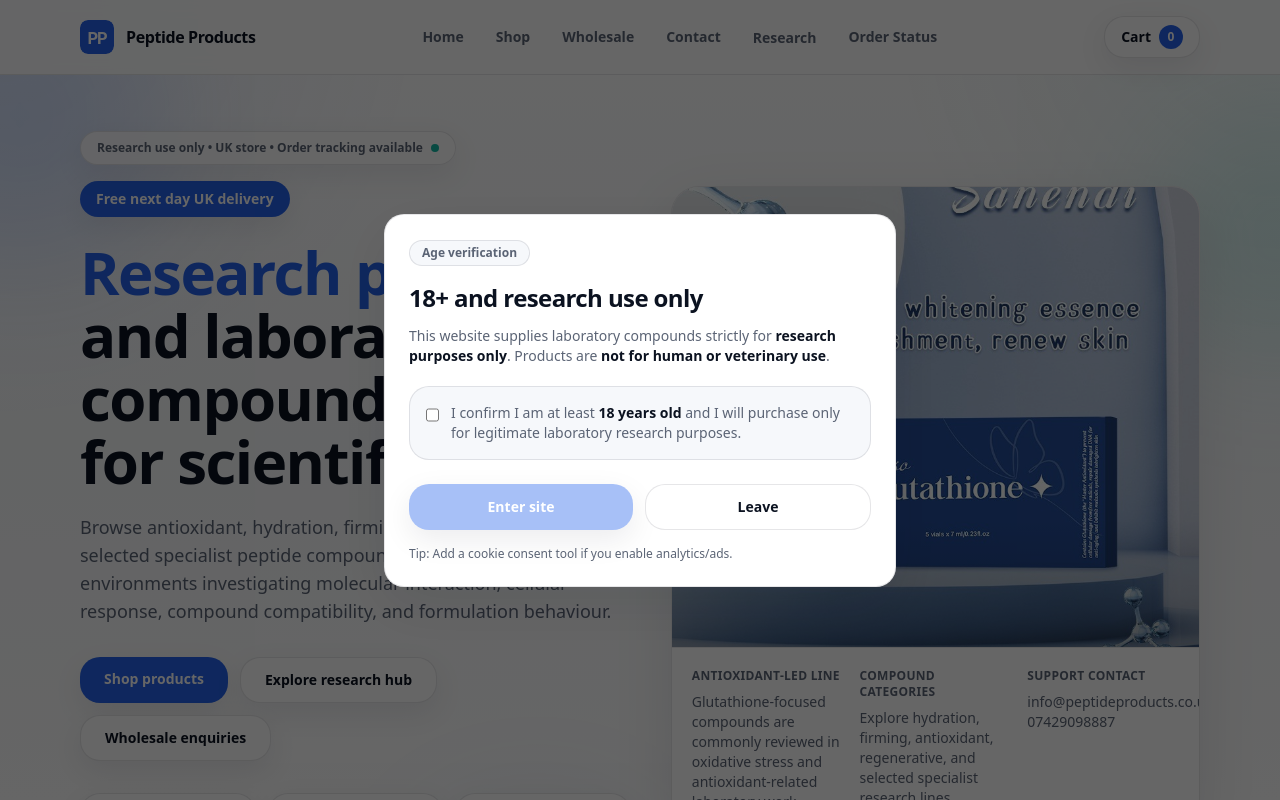
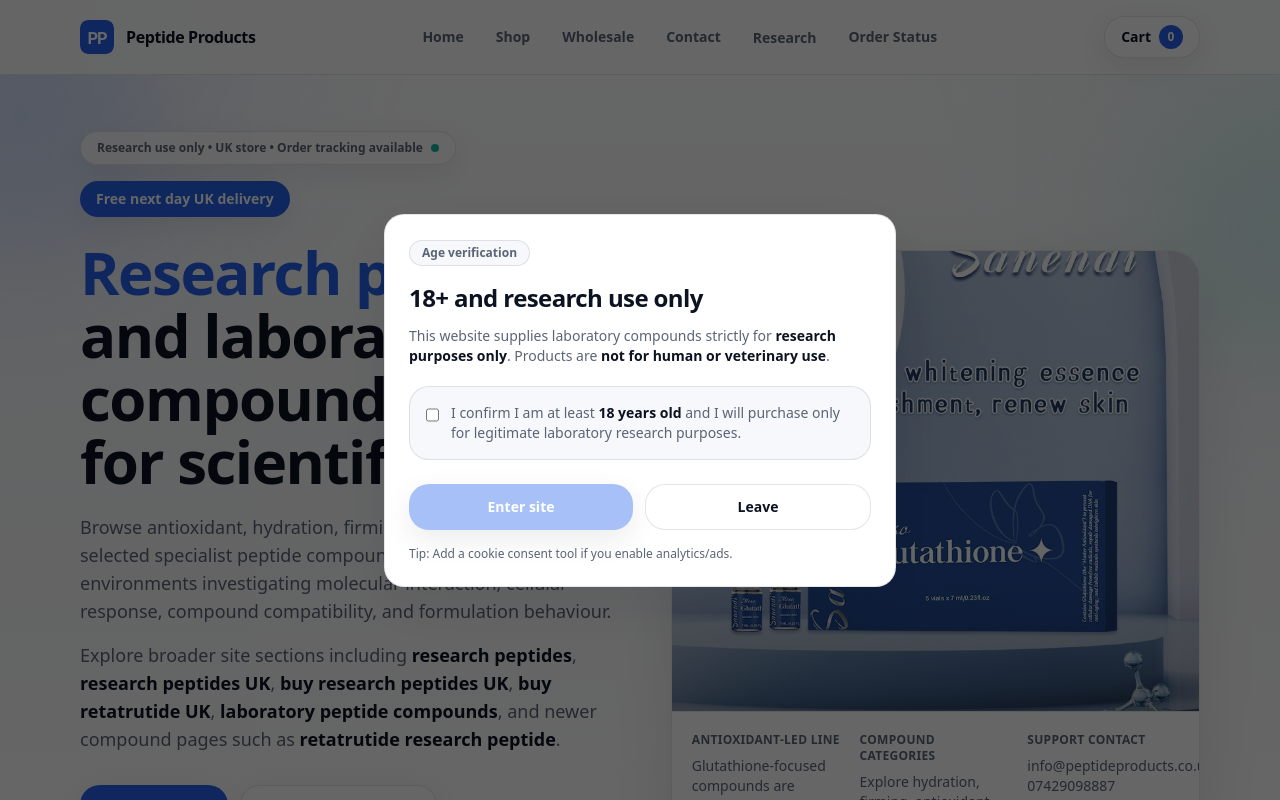
Before and after one commit to readdocs-ai/peptideproducts-store, a Next.js app: page / in a window 1280 px wide. Shown: the top 800 px of the page. Built offline with nearby package versions, Linux system fonts and the light colour scheme.

Commit message:
Improve buy retatrutide UK image SEO

```diff
--- a/src/app/buy-retatrutide-uk/page.tsx
+++ b/src/app/buy-retatrutide-uk/page.tsx
@@ -6,11 +6,33 @@ import { Footer } from "@/components/Footer";
 import { Container } from "@/components/Container";
 
 export const metadata: Metadata = {
-  title: "Buy Retatrutide UK | Research Peptide Supplier",
+  title: "Buy Retatrutide UK | 40mg Research Peptide Pen | Peptide Products",
   description:
     "Buy Retatrutide research peptide in the UK. Explore the 40mg research peptide pen, laboratory compound context, and supporting research pages.",
   alternates: {
     canonical: "https://www.peptideproducts.co.uk/buy-retatrutide-uk",
+  },
+  openGraph: {
+    title: "Buy Retatrutide UK | 40mg Research Peptide Pen | Peptide Products",
+    description:
+      "Buy Retatrutide research peptide in the UK. Explore the 40mg research peptide pen, laboratory compound context, and supporting research pages.",
+    url: "https://www.peptideproducts.co.uk/buy-retatrutide-uk",
+    siteName: "Peptide Products",
+    images: [
+      {
+        url: "https://www.peptideproducts.co.uk/products/retatrutide-40mg-uk.jpg",
+        width: 1200,
+        height: 900,
+        alt: "Buy retatrutide 40mg UK research peptide pen",
+      },
+    ],
+  },
+  twitter: {
+    card: "summary_large_image",
+    title: "Buy Retatrutide UK | 40mg Research Peptide Pen | Peptide Products",
+    description:
+      "Buy Retatrutide research peptide in the UK. Explore the 40mg research peptide pen and supporting research pages.",
+    images: ["https://www.peptideproducts.co.uk/products/retatrutide-40mg-uk.jpg"],
   },
 };
 
@@ -20,12 +42,19 @@ export default function Page() {
       <Header />
 
       <main>
-        {/* HERO */}
         <section className="py-14">
           <Container>
             <h1 className="text-4xl font-extrabold tracking-tight">
               Buy Retatrutide UK
             </h1>
+
+            <p className="mt-4 max-w-3xl text-sm leading-7 text-muted">
+              Buy retatrutide in the UK with fast delivery and research-grade
+              supply. This 40mg retatrutide peptide pen is provided for
+              laboratory and scientific research use, supporting analytical and
+              investigational workflows involving GLP-1, GIP and glucagon
+              receptor pathways.
+            </p>
 
             <p className="mt-4 max-w-3xl text-sm leading-7 text-muted">
               Explore Retatrutide as a laboratory research peptide compound
@@ -34,16 +63,35 @@ export default function Page() {
               research content.
             </p>
 
-            <div className="mt-8 overflow-hidden rounded-xl3 border border-line bg-panel p-4 shadow-soft max-w-3xl">
+            <div className="mt-8 max-w-3xl overflow-hidden rounded-xl3 border border-line bg-panel p-4 shadow-soft">
               <div className="relative h-[360px] w-full">
                 <Image
-                  src="/products/retatrutide-main.jpg"
-                  alt="Retatrutide 40mg research peptide pen"
+                  src="/products/retatrutide-40mg-uk.jpg"
+                  alt="Buy retatrutide 40mg UK research peptide pen"
                   fill
                   className="object-contain"
+                  priority
                 />
               </div>
             </div>
+
+            <p className="mt-6 max-w-3xl text-sm leading-7 text-muted">
+              For broader scientific context, read our{" "}
+              <Link
+                href="/retatrutide-research-peptide"
+                className="font-semibold text-ink hover:text-accent"
+              >
+                retatrutide research peptide
+              </Link>{" "}
+              guide, or go directly to the{" "}
+              <Link
+                href="/product/retatrutide"
+                className="font-semibold text-ink hover:text-accent"
+              >
+                retatrutide 40mg product listing
+              </Link>
+              .
+            </p>
 
             <div className="mt-8 flex flex-wrap gap-3">
               <Link
@@ -63,7 +111,6 @@ export default function Page() {
           </Container>
         </section>
 
-        {/* CONTENT */}
         <section className="bg-white/80 py-14 backdrop-blur-sm">
           <Container>
             <div className="max-w-4xl">
@@ -76,7 +123,7 @@ export default function Page() {
                 peptide compound supplied for laboratory and scientific
                 investigation. The product is presented as part of a broader
                 peptide research catalogue covering antioxidant, hydration,
-                firming, and regenerative compound lines.
+                firming, regenerative, and selected specialist compound lines.
               </p>
 
               <p className="mt-4 text-sm leading-7 text-muted">
@@ -107,7 +154,6 @@ export default function Page() {
           </Container>
         </section>
 
-        {/* RELATED LINKS */}
         <section className="py-14">
           <Container>
             <h2 className="text-2xl font-extrabold tracking-tight">
--- a/src/app/page.tsx
+++ b/src/app/page.tsx
@@ -215,6 +215,52 @@ export default function Home() {
                   compatibility, and formulation behaviour.
                 </p>
 
+                <p className="mt-4 max-w-2xl text-base leading-8 text-muted md:text-lg">
+                  Explore broader site sections including{" "}
+                  <Link
+                    href="/research-peptides"
+                    className="font-semibold text-ink hover:text-accent"
+                  >
+                    research peptides
+                  </Link>
+                  ,{" "}
+                  <Link
+                    href="/research-peptides-uk"
+                    className="font-semibold text-ink hover:text-accent"
+                  >
+                    research peptides UK
+                  </Link>
+                  ,{" "}
+                  <Link
+                    href="/buy-research-peptides-uk"
+                    className="font-semibold text-ink hover:text-accent"
+                  >
+                    buy research peptides UK
+                  </Link>
+                  ,{" "}
+                  <Link
+                    href="/buy-retatrutide-uk"
+                    className="font-semibold text-ink hover:text-accent"
+                  >
+                    buy retatrutide UK
+                  </Link>
+                  ,{" "}
+                  <Link
+                    href="/laboratory-peptide-compounds"
+                    className="font-semibold text-ink hover:text-accent"
+                  >
+                    laboratory peptide compounds
+                  </Link>
+                  , and newer compound pages such as{" "}
+                  <Link
+                    href="/retatrutide-research-peptide"
+                    className="font-semibold text-ink hover:text-accent"
+                  >
+                    retatrutide research peptide
+                  </Link>
+                  .
+                </p>
+
                 <div className="mt-8 flex flex-wrap gap-3">
                   <Link
                     href="/shop"
@@ -341,8 +387,6 @@ export default function Home() {
             </div>
           </Container>
         </section>
-
-
 
         <section className="bg-white/80 py-14 backdrop-blur-sm">
           <Container>
@@ -500,25 +544,20 @@ export default function Home() {
             <h2 className="text-2xl font-extrabold tracking-tight">
               Research peptide guides
             </h2>
-            <Link href="/retatrutide-research-peptide" className="surface-card p-5">
-  <div className="font-extrabold text-ink">Retatrutide research peptide</div>
+
+            <div className="mt-8 grid gap-4 md:grid-cols-2 xl:grid-cols-4">
+              <Link href="/retatrutide-research-peptide" className="rounded-xl3 border border-line p-5 shadow-soft">
+                <div className="font-extrabold">Retatrutide research peptide</div>
                 <p className="mt-2 text-sm text-muted">
                   Overview of the retatrutide peptide compound, GLP-1 and GIP receptor research context.
                 </p>
               </Link>
 
-<Link href="/buy-retatrutide-uk" className="surface-card p-5">
-  <div className="text-sm font-extrabold text-ink">
-    Buy Retatrutide UK
-  </div>
+              <Link href="/buy-retatrutide-uk" className="rounded-xl3 border border-line p-5 shadow-soft">
+                <div className="font-extrabold">Buy Retatrutide UK</div>
                 <p className="mt-2 text-sm text-muted">
                   Purchase retatrutide 40mg research peptide with UK delivery and laboratory supply positioning.
                 </p>
-</Link>
-
-            <div className="mt-8 grid gap-4 md:grid-cols-2 xl:grid-cols-4">
-              <Link href="/research-peptides" className="rounded-xl3 border border-line p-5 shadow-soft">
-                <div className="font-extrabold">Research peptides</div>
               </Link>
 
               <Link href="/research-peptides-uk" className="rounded-xl3 border border-line p-5 shadow-soft">
@@ -527,6 +566,10 @@ export default function Home() {
 
               <Link href="/research-peptide-supplier-uk" className="rounded-xl3 border border-line p-5 shadow-soft">
                 <div className="font-extrabold">Research peptide supplier UK</div>
+              </Link>
+
+              <Link href="/research-peptides" className="rounded-xl3 border border-line p-5 shadow-soft">
+                <div className="font-extrabold">Research peptides</div>
               </Link>
 
               <Link href="/buy-research-peptides-uk" className="rounded-xl3 border border-line p-5 shadow-soft">
--- a/src/app/research-peptides/page.tsx
+++ b/src/app/research-peptides/page.tsx
@@ -167,6 +167,11 @@ export default function ResearchPeptidesPage() {
                   Research peptides cover a broad range of laboratory compounds including
                   antioxidant-focused blends, hydration systems, firming peptide products, and
                   regenerative lines such as collagen and PDRN-based compounds.
+
+                  Retatrutide is a developing peptide compound increasingly studied in metabolic and receptor pathway research. For laboratories seeking to buy retatrutide in the UK, access to a structured product listing and supporting research documentation is essential.
+                  <Link href="/buy-retatrutide-uk">
+  buy retatrutide UK
+</Link>
                 </p>
 
                 <p className="mt-4 max-w-2xl text-base text-muted md:text-lg">
--- a/src/app/retatrutide-research-peptide/page.tsx
+++ b/src/app/retatrutide-research-peptide/page.tsx
@@ -20,10 +20,10 @@ export const metadata: Metadata = {
     siteName: "Peptide Products",
     images: [
       {
-        url: "https://www.peptideproducts.co.uk/products/retatrutide-main.jpg",
+        url: "https://www.peptideproducts.co.uk/products/retatrutide-40mg-uk.jpg",
         width: 1200,
         height: 900,
-        alt: "Retatrutide research peptide compound",
+        alt: "Buy retatrutide 40mg UK research peptide pen",
       },
     ],
   },
@@ -32,7 +32,7 @@ export const metadata: Metadata = {
     title: "Retatrutide Research Peptide | GLP-1 GIP Glucagon Compound",
     description:
       "Retatrutide research peptide overview including laboratory research context and the related 40mg research peptide pen.",
-    images: ["https://www.peptideproducts.co.uk/products/retatrutide-main.jpg"],
+    images: ["https://www.peptideproducts.co.uk/products/retatrutide-40mg-uk.jpg"],
   },
 };
 
@@ -123,8 +123,8 @@ export default function Page() {
             <div className="mt-8 max-w-3xl overflow-hidden rounded-xl3 border border-line bg-panel p-4 shadow-soft">
               <div className="relative h-[360px] w-full bg-panel">
                 <Image
-                  src="/products/retatrutide-main.jpg"
-                  alt="Retatrutide 40mg research peptide pen"
+                  src="/products/retatrutide-40mg-uk.jpg"
+                  alt="Buy retatrutide 40mg UK research peptide pen"
                   fill
                   className="object-contain"
                   priority
--- a/src/data/products.ts
+++ b/src/data/products.ts
@@ -275,12 +275,12 @@ export const products: Product[] = [
     priceGBP: 150,
     pack: "1 pre-filled pen • 40mg total",
 
-    image: "/products/retatrutide-main.jpg",
+    image: "/products/retatrutide-40mg-uk.jpg",
 
-    gallery: [
-      "/products/retatrutide-main.jpg",
-      "/products/retatrutide-alt.jpg",
-    ],
+gallery: [
+  "/products/retatrutide-40mg-uk.jpg",
+  "/products/retatrutide-40mg-pen.jpg",
+],
 
     quickFacts: ["40mg total", "Single pen format", "Research supply"],
 
```
Also changed, not shown: public/products/retatrutide-40mg-pen.jpg (renamed from public/products/retatrutide-main.jpg), public/products/retatrutide-40mg-uk.jpg (renamed from public/products/retatrutide-alt.jpg). Lines whose indentation alone changed are shown as unchanged.
